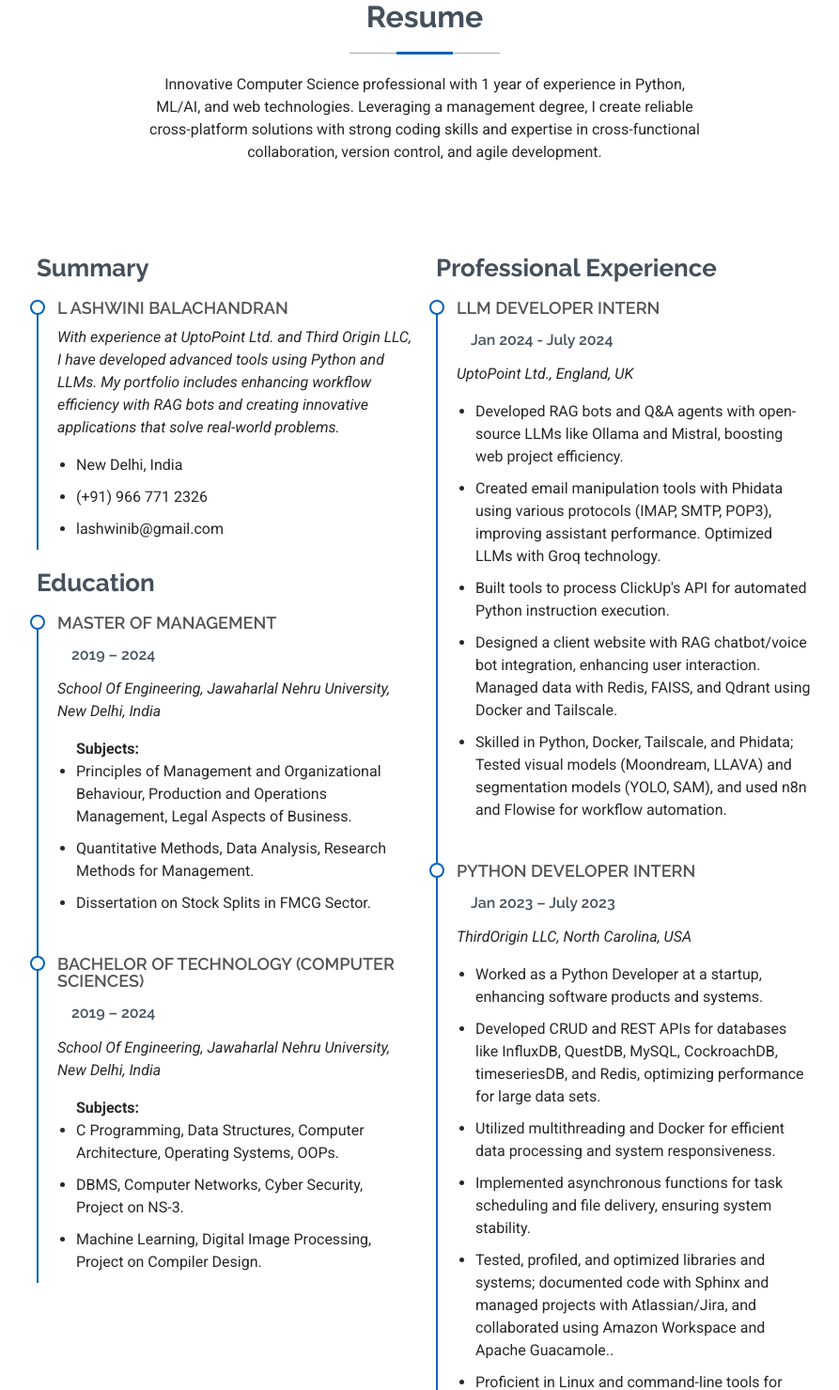
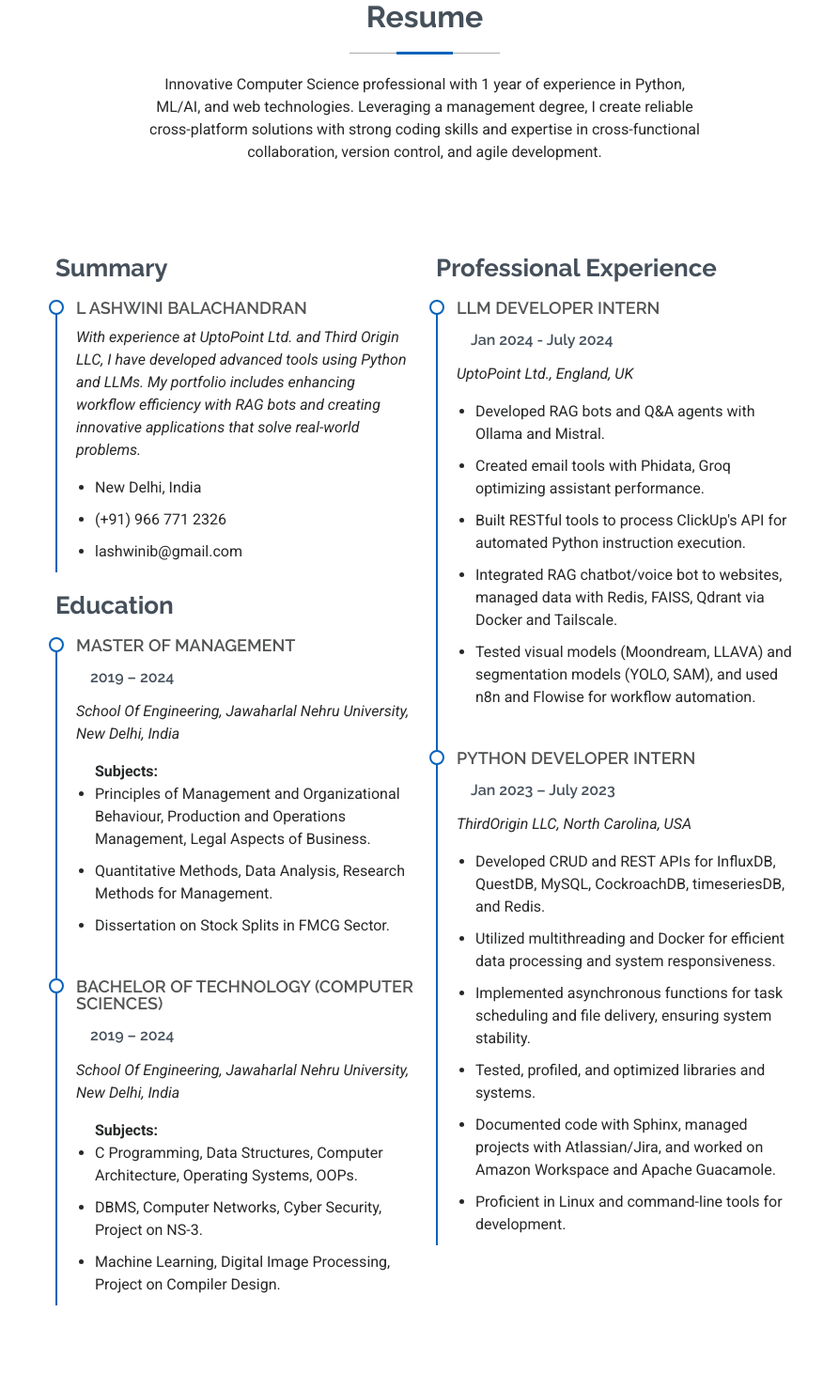
Before and after one commit to chickenleaf/portfolio, a Django app: page / in a window 1280 px wide. Shown: the part 2178-3657 px from the top of the page at 94% size, without its empty margins (218-1111 px from the left). Run offline with Django 5.2, Linux system fonts and the light colour scheme; some libraries are stand-ins or nearby versions.

Commit message:
added padding and reduced content in resume

```diff
--- a/website/templates/landing.html
+++ b/website/templates/landing.html
@@ -88,7 +88,7 @@
 
       <div class="container" data-aos="fade-up" data-aos-delay="100">
 
-        <div class="row gy-4 justify-content-center">
+        <div class="row gy-4 justify-content-center px-4">
           <div class="col-lg-4">
             <img src="{% static 'img/profile-img.jpg' %}" class="img-fluid" alt="">
           </div>
@@ -206,7 +206,7 @@
 
       <div class="container">
 
-        <div class="row justify-content-center">
+        <div class="row justify-content-center px-4">
 
           <div class="col-lg-5" data-aos="fade-up" data-aos-delay="100">
             <h3 class="resume-title">Summary</h3>
@@ -260,15 +260,15 @@
               <h4>LLM Developer Intern</h4>
               <h5>Jan 2024 - July 2024</h5>
               <p><em>UptoPoint Ltd., England, UK</em></p><ul>
-                <li>Developed RAG bots and Q&ampA agents with open-source LLMs like Ollama and Mistral, boosting web project efficiency.
+                <li>Developed RAG bots and Q&ampA agents with Ollama and Mistral.
                   </li>
-                <li>Created email manipulation tools with Phidata using various protocols (IMAP, SMTP, POP3), improving assistant performance. Optimized LLMs with Groq technology.
+                <li>Created email tools with Phidata, Groq optimizing assistant performance.
                   </li>
-                <li>Built tools to process ClickUp's API for automated Python instruction execution.
+                <li>Built RESTful tools to process ClickUp's API for automated Python instruction execution.
                   </li>
-                <li>Designed a client website with RAG chatbot/voice bot integration, enhancing user interaction. Managed data with Redis, FAISS, and Qdrant using Docker and Tailscale.
+                <li>Integrated RAG chatbot/voice bot to websites, managed data with Redis, FAISS, Qdrant via Docker and Tailscale.
                   </li>
-                <li>Skilled in Python, Docker, Tailscale, and Phidata; Tested visual models (Moondream, LLAVA) and segmentation models (YOLO, SAM), and used n8n and Flowise for workflow automation.
+                <li>Tested visual models (Moondream, LLAVA) and segmentation models (YOLO, SAM), and used n8n and Flowise for workflow automation.
                   </li>
               </ul>
             </div><!-- Edn Resume Item -->
@@ -278,15 +278,15 @@
               <h5>Jan 2023 – July 2023</h5>
               <p><em>ThirdOrigin LLC, North Carolina, USA</em></p>
               <ul>
-                <li>Worked as a Python Developer at a startup, enhancing software products and systems.
-                  </li>
-                <li>Developed CRUD and REST APIs for databases like InfluxDB, QuestDB, MySQL, CockroachDB, timeseriesDB, and Redis, optimizing performance for large data sets.
+                <li>Developed CRUD and REST APIs for InfluxDB, QuestDB, MySQL, CockroachDB, timeseriesDB, and Redis.
                   </li>
                 <li>Utilized multithreading and Docker for efficient data processing and system responsiveness.
                   </li>
                 <li>Implemented asynchronous functions for task scheduling and file delivery, ensuring system stability.
                   </li>
-                <li>Tested, profiled, and optimized libraries and systems; documented code with Sphinx and managed projects with Atlassian/Jira, and collaborated using Amazon Workspace and Apache Guacamole..
+                <li>Tested, profiled, and optimized libraries and systems.
+                  </li>
+                <li>Documented code with Sphinx, managed projects with Atlassian/Jira, and worked on Amazon Workspace and Apache Guacamole.
                   </li>
                 <li>Proficient in Linux and command-line tools for development.
                 </li>
```
